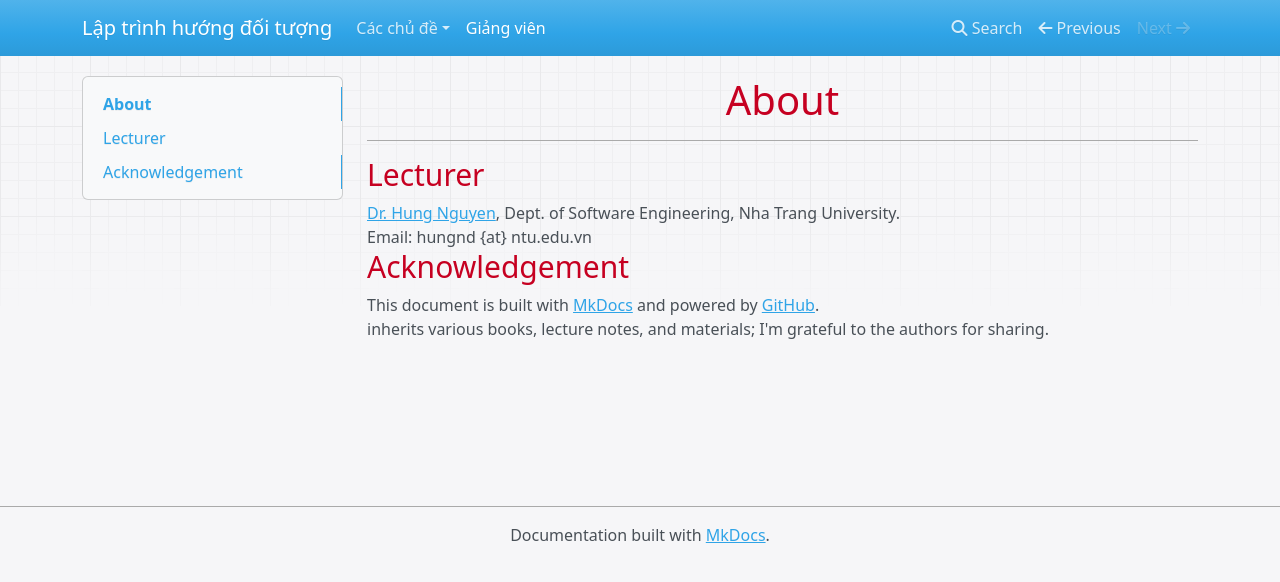
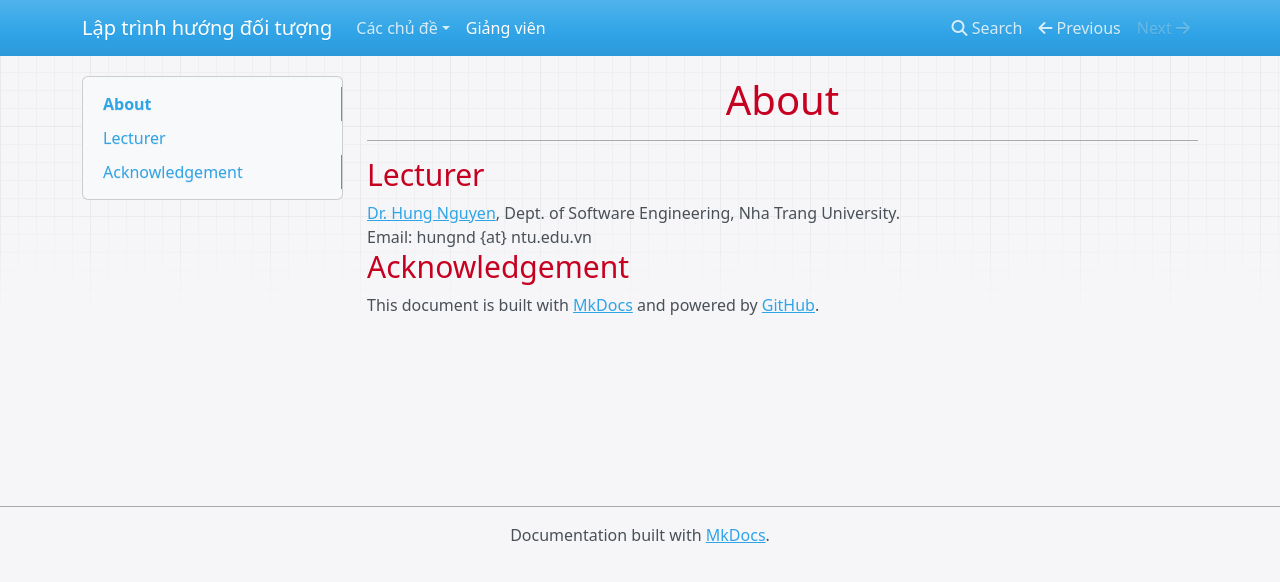
Before and after one commit to nd-hung/python-programming, an MkDocs documentation site: the page built from docs/author/about.md, in a window 1280 px wide. Shown: the top 582 px of the page. Built offline with MkDocs 1.6.1, drawn with Linux system fonts in a browser that asks for light colours; nearby versions of some CDN libraries; old or Windows-style settings are respelled for this version of MkDocs.

```diff
--- a/docs/author/about.md
+++ b/docs/author/about.md
@@ -11,6 +11,4 @@ Email: hungnd {at} ntu.edu.vn
 ## Acknowledgement
 <div>
 This document is built with <a href="mkdocs.org">MkDocs</a> and powered by <a href="github.com">GitHub</a>.
-<br>
- inherits various books, lecture notes, and materials; I'm grateful to the authors for sharing.
 </div>
```
Also changed, not shown: docs/overview/index.md (+2 -3 lines), site/index.html, site/search/search_index.json, 1 other file.
